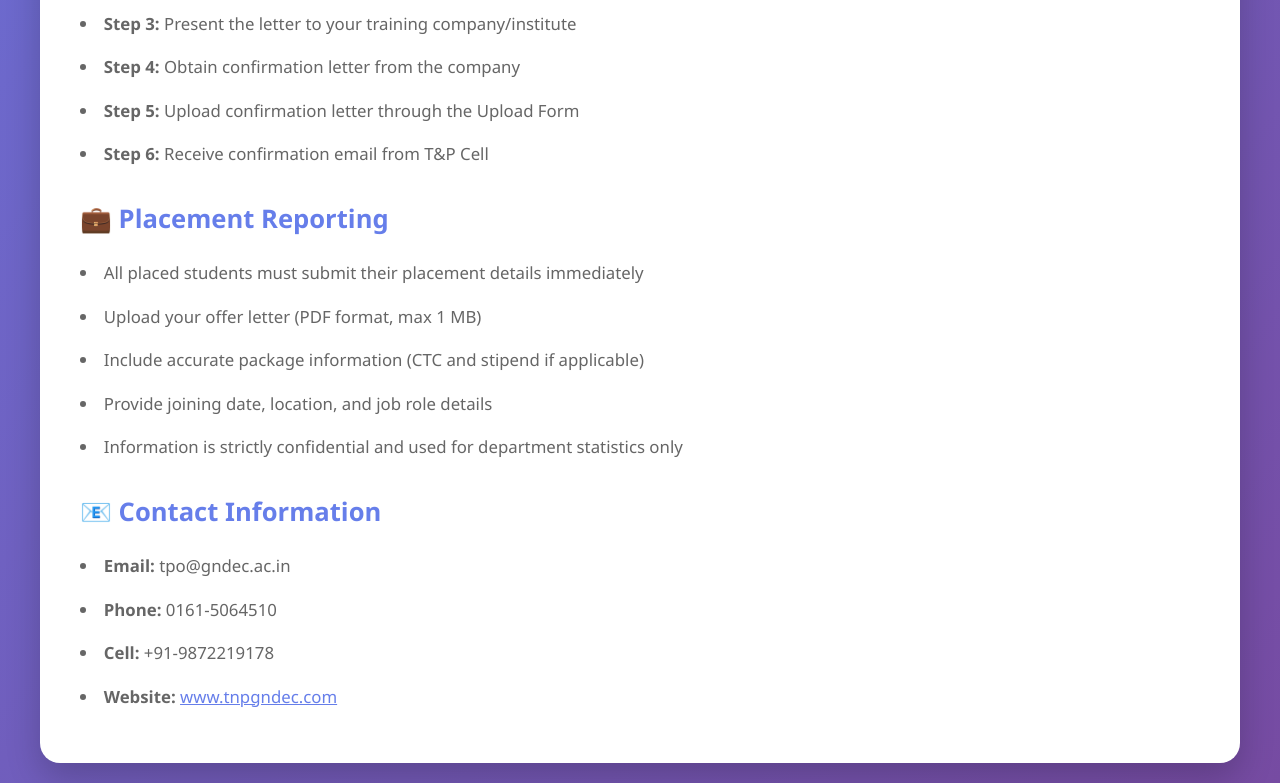
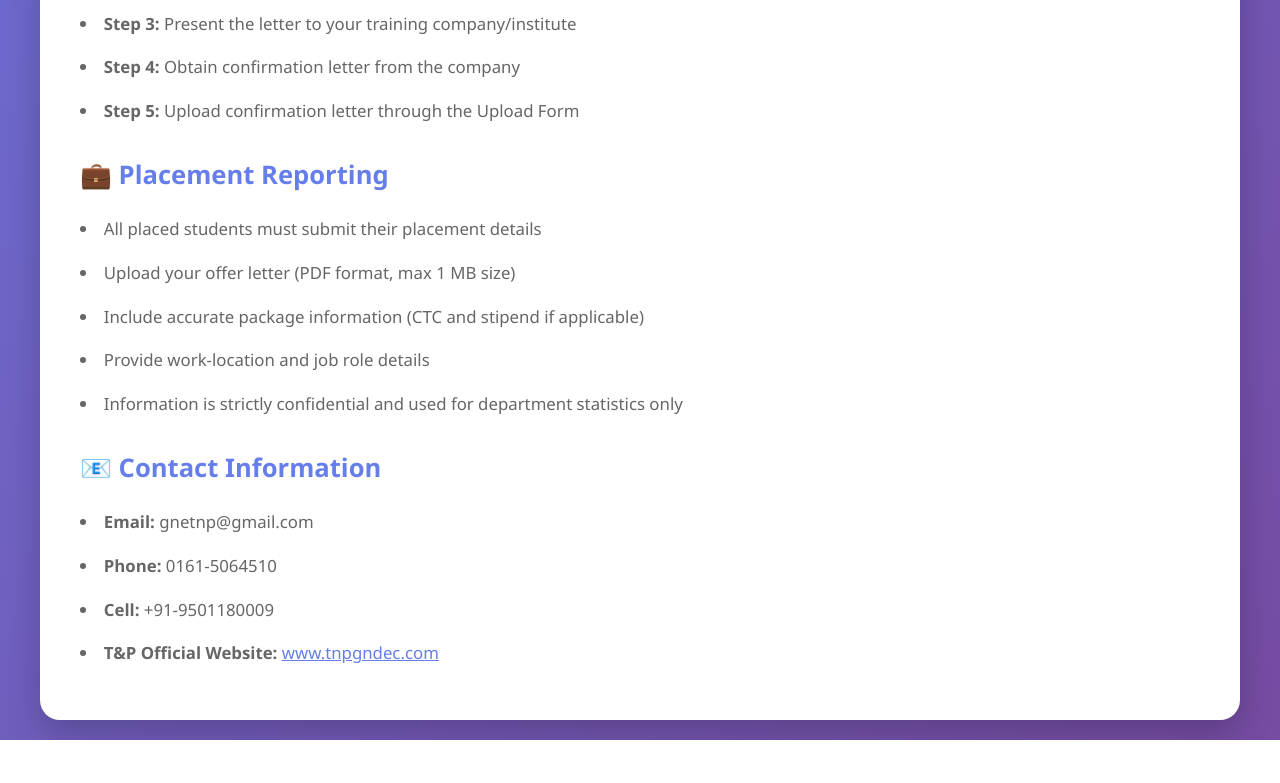
Before and after one commit to gnetnp-ece/Training-Management, a plain HTML site: page index.html in a window 1280 px wide. Shown: the part 1416-2199 px from the top of the page. After the commit the page ends 2156 px from the top, so only its background shows below. Drawn offline with Linux system fonts and the light colour scheme.

Commit message:
Update training management section and contact info

```diff
--- a/index.html
+++ b/index.html
@@ -220,7 +220,7 @@
 
         <!-- Training Section -->
         <div class="section-divider">
-            <h2>📚 Training Management</h2>
+            <h2>📚 Training Management System</h2>
             <p>Submit and track your industrial training requests</p>
         </div>
 
@@ -264,24 +264,23 @@
                 <li><strong>Step 3:</strong> Present the letter to your training company/institute</li>
                 <li><strong>Step 4:</strong> Obtain confirmation letter from the company</li>
                 <li><strong>Step 5:</strong> Upload confirmation letter through the Upload Form</li>
-                <li><strong>Step 6:</strong> Receive confirmation email from T&P Cell</li>
             </ul>
 
             <h3 style="margin-top: 30px;">💼 Placement Reporting</h3>
             <ul>
-                <li>All placed students must submit their placement details immediately</li>
-                <li>Upload your offer letter (PDF format, max 1 MB)</li>
+                <li>All placed students must submit their placement details</li>
+                <li>Upload your offer letter (PDF format, max 1 MB size)</li>
                 <li>Include accurate package information (CTC and stipend if applicable)</li>
-                <li>Provide joining date, location, and job role details</li>
+                <li>Provide work-location and job role details</li>
                 <li>Information is strictly confidential and used for department statistics only</li>
             </ul>
 
             <h3 style="margin-top: 30px;">📧 Contact Information</h3>
             <ul>
-                <li><strong>Email:</strong> tpo@gndec.ac.in</li>
+                <li><strong>Email:</strong> gnetnp@gmail.com</li>
                 <li><strong>Phone:</strong> 0161-5064510</li>
-                <li><strong>Cell:</strong> +91-9872219178</li>
-                <li><strong>Website:</strong> <a href="https://www.tnpgndec.com/" target="_blank" style="color: #667eea;">www.tnpgndec.com</a></li>
+                <li><strong>Cell:</strong> +91-9501180009</li>
+                <li><strong>T&P Official Website:</strong> <a href="https://www.tnpgndec.com/" target="_blank" style="color: #667eea;">www.tnpgndec.com</a></li>
             </ul>
         </div>
     </div>
```
